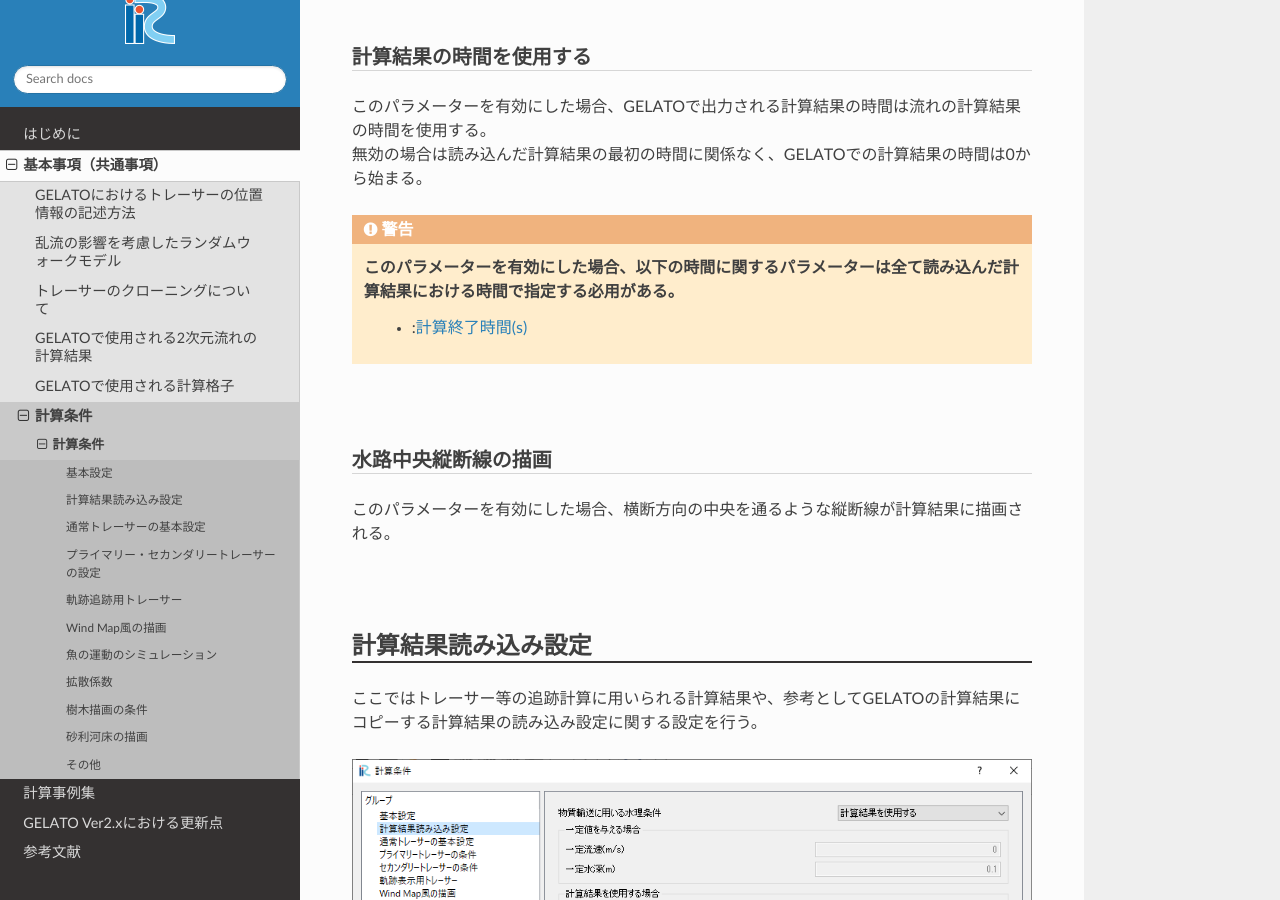
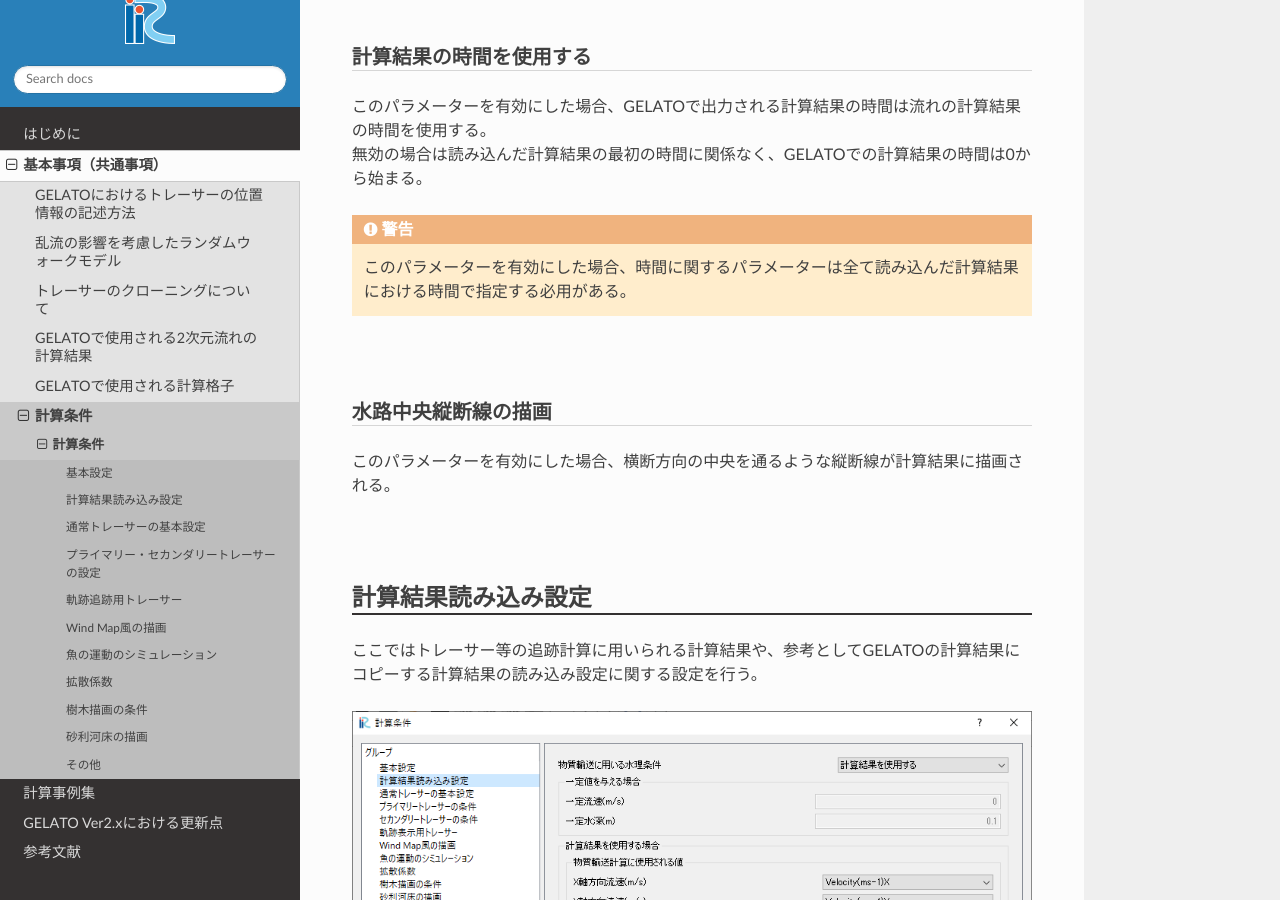
Before and after one commit to iRICsolvers/GELATO_Rewrite_Documents, a Sphinx documentation site: the page built from source/02_Overview/01_Parameter.rst, in a window 1280 px wide and 900 px high, scrolled down 2238 px. Built offline with Sphinx 7.4.7 and the Read the Docs theme 3.1.0, drawn with Linux system fonts in a browser that asks for light colours.

Commit message:
日本語の修正

```diff
--- a/source/02_Overview/01_Parameter.rst
+++ b/source/02_Overview/01_Parameter.rst
@@ -65,8 +65,7 @@
 | 無効の場合は読み込んだ計算結果の最初の時間に関係なく、GELATOでの計算結果の時間は0から始まる。
 
 .. warning::
-   このパラメーターを有効にした場合、以下の時間に関するパラメーターは全て読み込んだ計算結果における時間で指定する必用がある。
-      - ::ref:`計算終了時間`
+   このパラメーターを有効にした場合、時間に関するパラメーターは全て読み込んだ計算結果における時間で指定する必用がある。
 
 水路中央縦断線の描画
 ------------------------------------------------------------------------------------------------------------------------
--- a/source/03_Examples/02_Symple_Bend.rst
+++ b/source/03_Examples/02_Symple_Bend.rst
@@ -785,7 +785,7 @@ GELATOによるトレーサー追跡計算
 
    : 計算条件の設定_2
 
-| 設定終了後 :guilabel:`Primary Normal Tracers` -> :guilabel:`スカラー` にチェックを入れ、 :guilabel:`スカラー(セル中心)` -> :guilabel:`重み付き粒子数(プライマリー)` のチェックを外し、アニメーションを再生すると以下のようになる。
+| 条件を設定して計算を実行後、 :guilabel:`Primary Normal Tracers` -> :guilabel:`スカラー` にチェックを入れ、 :guilabel:`スカラー(セル中心)` -> :guilabel:`重み付き粒子数(プライマリー)` のチェックを外し、アニメーションを再生すると以下のようになる。
 
 .. figure:: images/02/GELATO/A_10_clone_visualization_animation.gif
    :width: 60%
```
